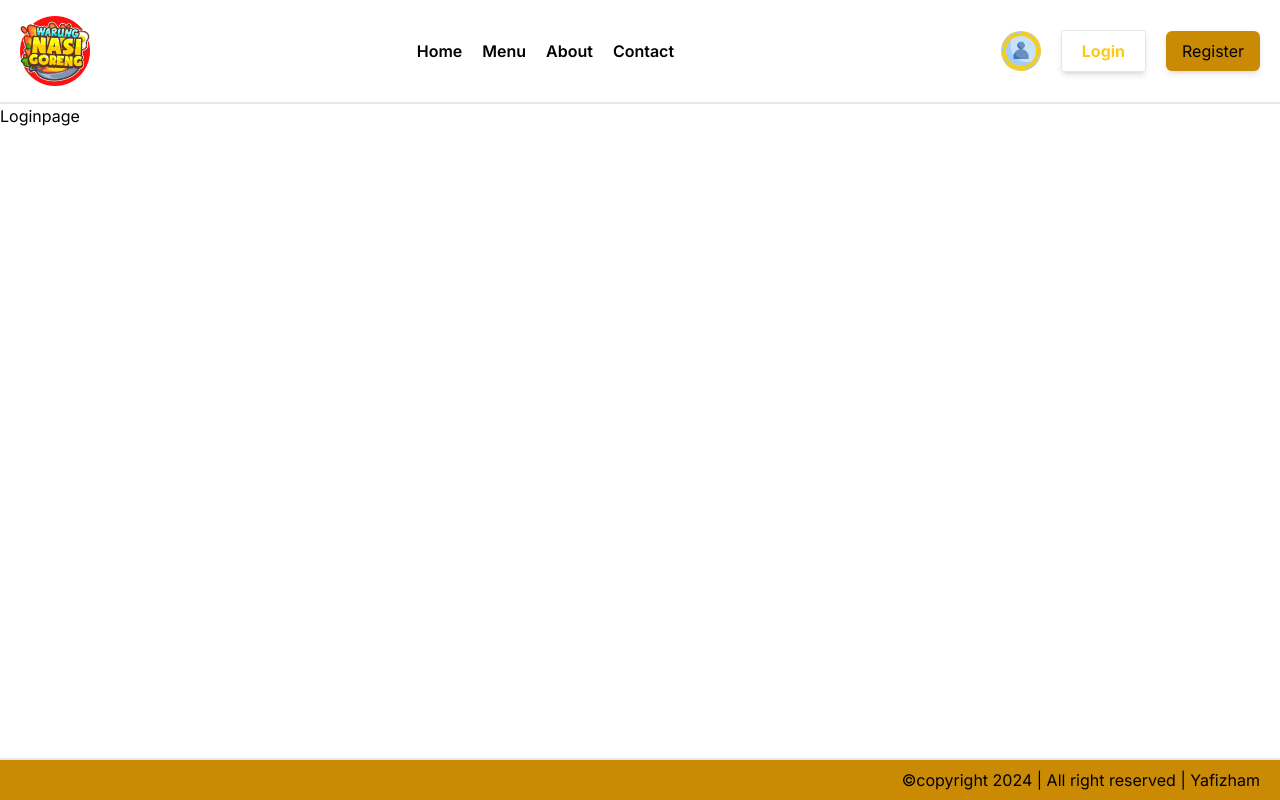
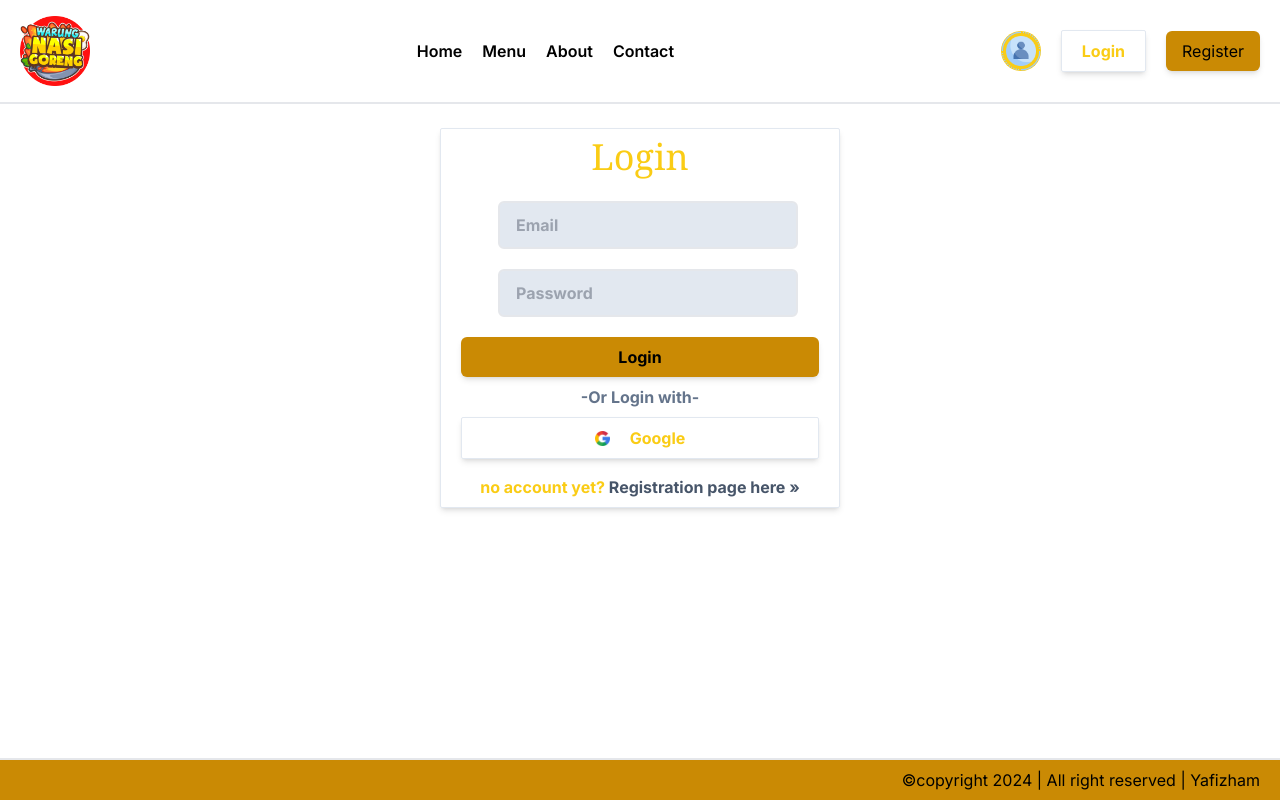
Before and after one commit to Ham144/Fullstack-Food-Ordering-Nextjs, a Next.js app in the folder ham/: page /login in a window 1280 px wide. Built offline with nearby package versions, Linux system fonts and the light colour scheme.

Commit message:
Apr 21, 2024, 11:52 AM

```diff
--- /dev/null
+++ b/ham/src/app/api/login/route.js
@@ -0,0 +1,5 @@
+
+export async function POST(req) {
+    const body = await req.json()
+    return Response.json(body)
+}
--- a/ham/src/app/login/page.js
+++ b/ham/src/app/login/page.js
@@ -1,8 +1,50 @@
-import React from 'react'
+"use client"
+import Image from 'next/image'
+import Link from 'next/link'
+import React, { useState } from 'react'
 
 const Loginpage = () => {
+    const [email, setEmail] = useState("")
+    const [password, setPassword] = useState("")
+
+    async function handleSubmitLogin(ev) {
+        ev.preventDefault()
+        const response = await fetch("/api/login", {
+            method: "POST",
+            headers: {
+                "Content-Type": "application/json",
+            },
+            body: JSON.stringify({
+                email, password
+            })
+        })
+        const data = await response.json()
+        console.log(data);
+    }
+
     return (
-        <div>Loginpage</div>
+        <div>
+            <form onSubmit={handleSubmitLogin} className='flex flex-col justify-center items-center mx-auto shadow-lg w-[400px] bg-sekunder rounded-md  mt-6 gap-y-2 '>
+                <h1 className='text-4xl mb-4 font-serif font-light '>Login</h1>
+                <label className='font-bold' htmlFor="Email">
+                    <input className='border-2 rounded-md w-[300px] ml-4 h-12 mb-3 bg-slate-200 px-4 text-black' placeholder='Email' type="text" value={email} onChange={(ev) => setEmail(ev.target.value)} />
+                </label>
+                <label className='font-bold' htmlFor="Password">
+                    <input className='border-2 rounded-md w-[300px] ml-4 h-12 mb-3 bg-slate-200 px-4 text-black' type="text" placeholder='Password' value={password} onChange={(ev) => setPassword(ev.target.value)} />
+                </label>
+                <button type='submit' className='bg-primer text-black w-full'>
+                    Login
+                </button>
+                <p className='text-center text-slate-500'>-Or Login with-</p>
+                <button className='bg-sekunder flex justify-center items-center gap-x-5 w-full  hover:bg-slate-200 hover:text-black mb-2'>
+                    <Image src={"/google.png"} alt='google' width={15} height={15} /> Google
+                </button>
+                <div>
+                    no account yet? {" "}
+                    <Link className='text-slate-600 ' href={"/register"} >Registration page here &raquo;</Link>
+                </div>
+            </form>
+        </div>
     )
 }
 
--- a/ham/src/app/register/page.js
+++ b/ham/src/app/register/page.js
@@ -1,5 +1,6 @@
 "use client"
 import Image from 'next/image'
+import Link from 'next/link'
 import { redirect } from 'next/navigation'
 import { useRouter } from 'next/navigation'
 import React, { useState } from 'react'
@@ -39,15 +40,19 @@ const Registerpage = () => {
                     <input className='border-2 rounded-md w-[300px] ml-4 h-12 mb-3 bg-slate-200 px-4 text-black' type="text" placeholder='Password' value={password} onChange={(ev) => setPassword(ev.target.value)} />
                 </label>
                 <label className='font-bold' htmlFor="name">
-                    <input className='border-2 rounded-md w-[300px] ml-4 h-12 mb-3 bg-slate-200 px-4 text-black' type="text" />
+                    <input className='border-2 rounded-md w-[300px] ml-4 h-12 mb-3 bg-slate-200 px-4 text-black' placeholder='Phone' type="text" />
                 </label>
                 <button type='submit' className='bg-primer text-black w-full'>
                     Register
                 </button>
                 <p className='text-center text-slate-500'>-Or Login with-</p>
-                <button className='bg-sekunder flex justify-center items-center gap-x-5 w-full hover:bg-slate-200 hover:text-black mb-2'>
+                <button className='bg-sekunder flex justify-center items-center gap-x-5 w-full  hover:bg-slate-200 hover:text-black mb-2'>
                     <Image src={"/google.png"} alt='google' width={15} height={15} /> Google
                 </button>
+                <div>
+                    already have an acoount? {" "}
+                    <Link className='text-slate-600 ' href={"/login"} >Login page here &raquo;</Link>
+                </div>
             </form>
         </section>
     )
```
